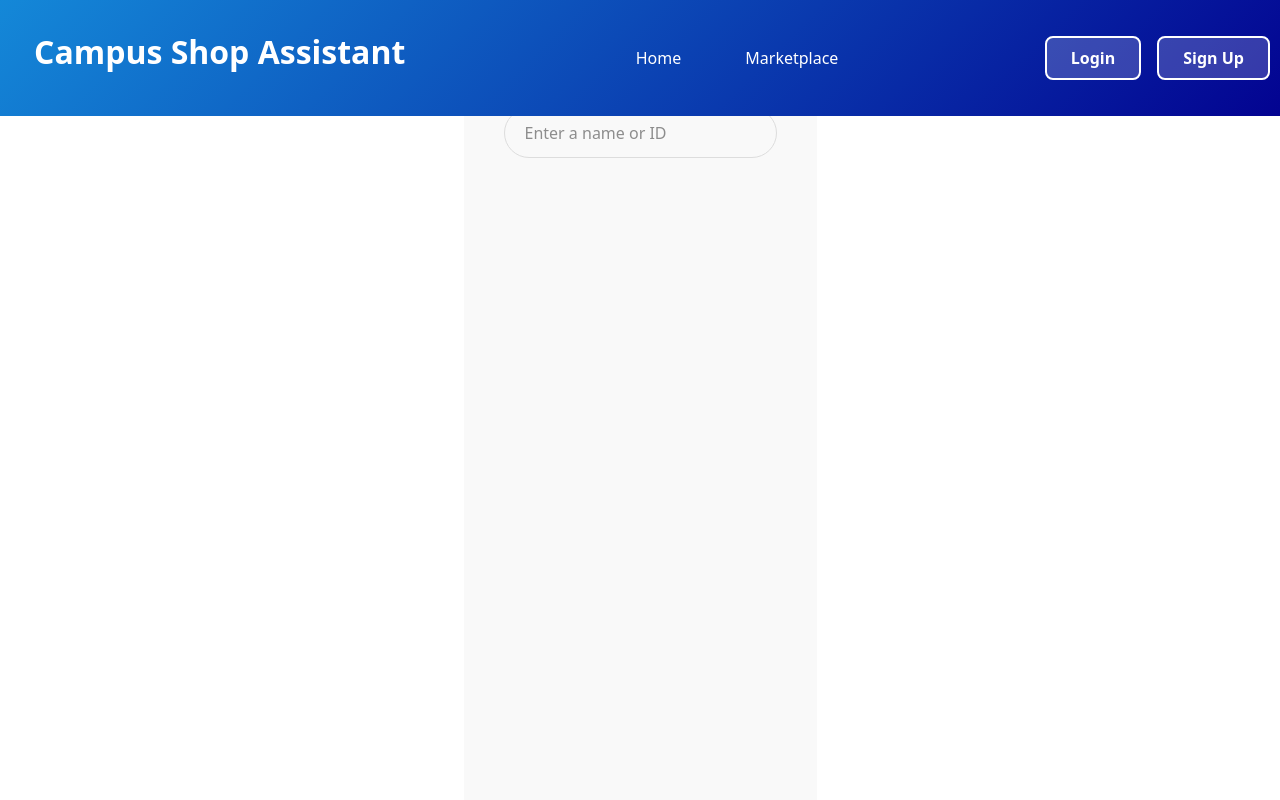
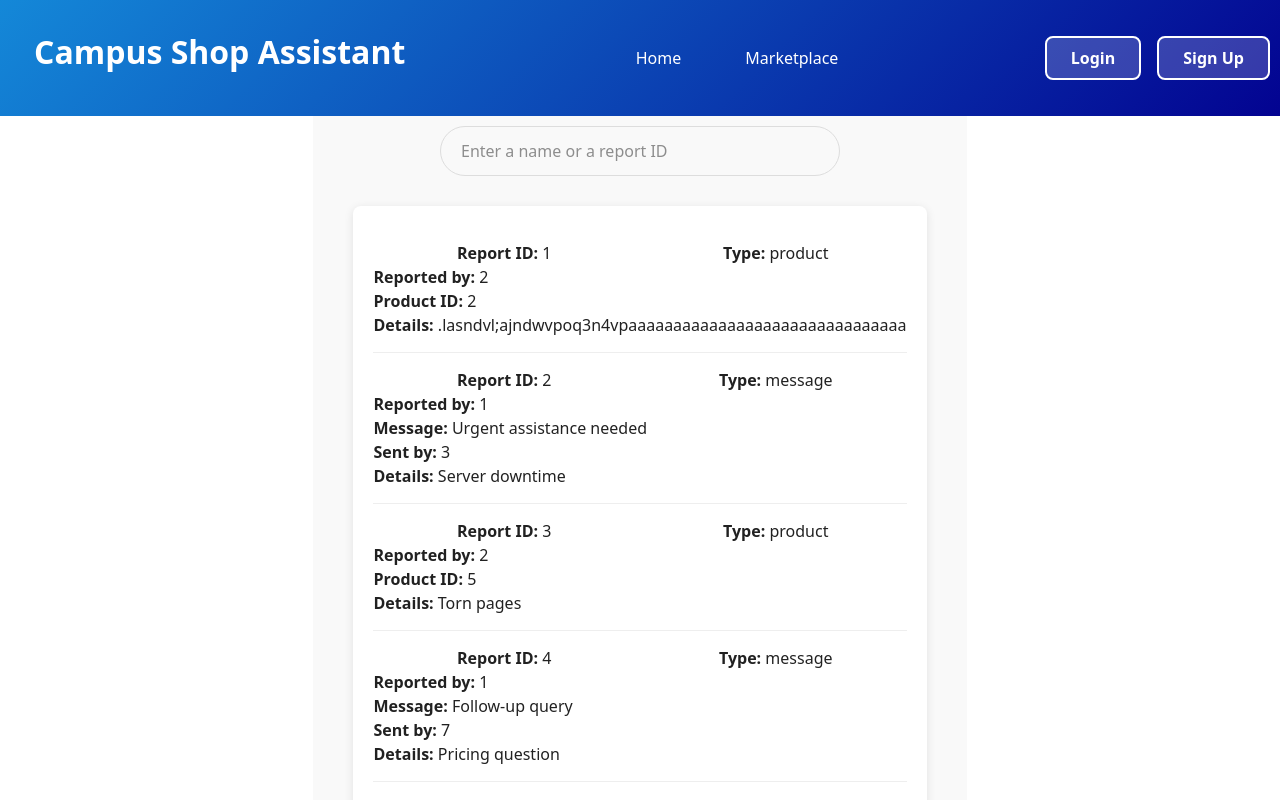
Before and after one commit to steamingbuns/Campus-Shop-Assistant, a React (Vite) app in the folder frontend/: page /viewreports in a window 1280 px wide. Shown: the top 800 px of the page. Built offline with nearby package versions, Linux system fonts and the light colour scheme.

Commit message:
Added (crude) reports viewer

```diff
--- a/frontend/src/pages/Admin/ViewReports/ViewReports.css
+++ b/frontend/src/pages/Admin/ViewReports/ViewReports.css
@@ -2,6 +2,21 @@
     padding: 20px;
     background-color: #f9f9f9;
     min-height: 100vh;
+}
+
+.view-reports-page h1 {
+  text-align: center;
+  color: #333;
+  margin-bottom: 30px;
+  font-size: 2.5rem;
+}
+
+.container {
+  max-width: 1400px;
+  margin: 0 auto;
+  padding: 0 20px;
+  width: 100%;
+  box-sizing: border-box;
 }
 
 .search-reports {
@@ -23,3 +38,30 @@
 .search-input:focus {
   border-color: #007bff;
 }
+.reports-list {
+  background: white;
+  border-radius: 8px;
+  padding: 20px;
+  box-shadow: 0 2px 10px rgba(0,0,0,0.1);
+}
+
+.report {
+  display: grid;
+  align-items: center;
+  padding: 15px 0;
+  border-bottom: 1px solid #eee;
+  align-items: start;
+}
+
+.report-header {
+  display: grid;
+  grid-template-columns: 1fr 1fr;
+  gap: 10px;
+}
+
+.report p {
+  text-align: left;
+}
+
+.report-details {
+}
--- a/frontend/src/pages/Admin/ViewReports/index.jsx
+++ b/frontend/src/pages/Admin/ViewReports/index.jsx
@@ -1,24 +1,101 @@
-import { useState } from 'react';
+import { useMemo, useState } from 'react';
 import './ViewReports.css'
 
 function ViewReports() {
     const [searchQuery, setSearchQuery] = useState('');
 
-    return(
+    const status = useMemo(() =>[
+        {type: 'open', name: 'Open'},
+        {type: 'resolved', name: 'Resolved'},
+        {type: 'in_review', name: 'In Review'}
+    ])
+
+    const reportsList = useMemo(() => [
+        {
+            id: 1,
+            reporterUserID: 2,
+            type: 'product',
+            productID: 2,
+            details: '.lasndvl;ajndwvpoq3n4vpaaaaaaaaaaaaaaaaaaaaaaaaaaaaaaa',
+            status: 'resolved'
+        },
+        {
+            id: 2,
+            reporterUserID: 1,
+            type: 'message',
+            message: 'Urgent assistance needed',
+            fromUserID: 3,
+            details: 'Server downtime',
+            status: 'in_review'
+        },
+        {
+            id: 3,
+            reporterUserID: 2,
+            type: 'product',
+            productID: 5,
+            details: 'Torn pages',
+            status: 'resolved'
+        },
+        {
+            id: 4,
+            reporterUserID: 1,
+            type: 'message',
+            message: 'Follow-up query',
+            fromUserID: 7,
+            details: 'Pricing question',
+            status: 'open'
+        },
+        {
+            id: 5,
+            reporterUserID: 4,
+            type: 'product',
+            productID: 6,
+            details: 'Scam only 16GB',
+            status: 'open'
+        }
+    ])
+
+    return (
         <div className='view-reports-page'>
-        <h1>Hi</h1>
+            <h1>View Reports</h1>
             <div className='container'>
                 <div className='search-reports'>
                     <input type='text'
                         className='search-input'
-                placeholder='Enter a name or ID'
+                        placeholder='Enter a name or a report ID'
                         value={searchQuery}
                         onChange={(e) => setSearchQuery(e.target.value)}
                     />
                 </div>
 
                 <div className='reports-list'>
-
+                    {reportsList.map(report => (
+                        <div key={report.id} className='report'>
+                            <div className='report-header'>
+                                <h3><strong>Report ID:</strong> {report.id}</h3>
+                                <h3><strong>Type:</strong> {report.type}</h3>
+                            </div>
+                            <p><strong>Reported by:</strong> {report.reporterUserID}</p>
+                            <div className='report-details'>
+                                {
+                                    report.type === 'product' ? (
+                                        // Render product report
+                                        <div className='product-details'>
+                                            <p><strong>Product ID:</strong> {report.productID}</p>
+                                            <p><strong>Details:</strong> {report.details}</p>
+                                        </div>
+                                    ) : (
+                                        <div className='message-details'>
+                                            <p><strong>Message:</strong> {report.message}</p>
+                                            <p><strong>Sent by:</strong> {report.fromUserID}</p>
+                                            <p><strong>Details:</strong> {report.details}</p>
+                                        </div>
+                                    )
+                                }
+                            </div>
+                        </div>
+                    )
+                    )}
                 </div>
             </div>
         </div>);
```
Lines whose indentation alone changed are shown as unchanged.
